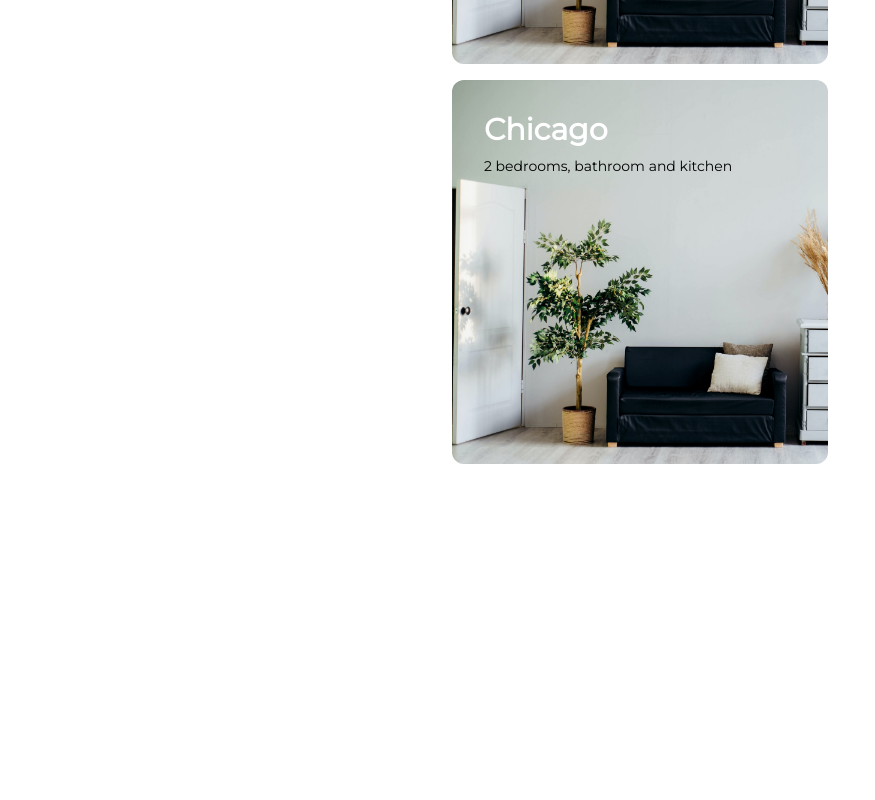
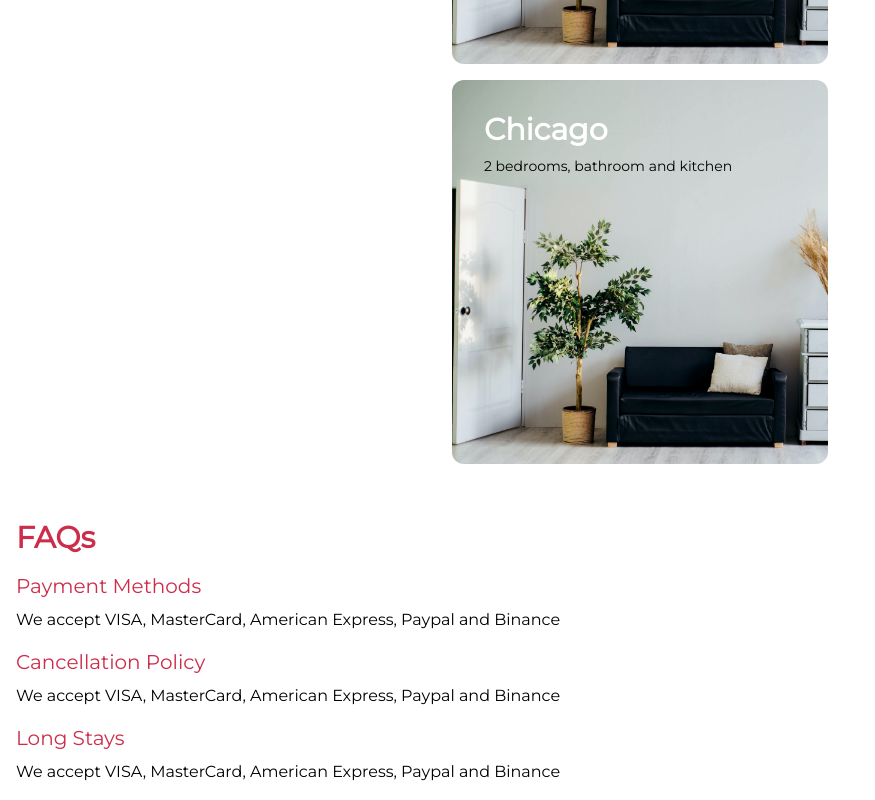
Before and after one commit to cristianiniguez/curso-basico-tailwind, a React (Vite) app: page / in a window 1280 px wide. Shown: the part 1084-1884 px from the top of the page, without its empty margins (0-875 px from the left). Before the commit the page ends 1564 px from the top, so only its background shows below. Built offline with nearby package versions, Linux system fonts and the light colour scheme.

Commit message:
proyecto: seccion de faqs

```diff
--- a/src/App.jsx
+++ b/src/App.jsx
@@ -1,3 +1,4 @@
+import FAQs from './sections/FAQs';
 import Home from './sections/Home';
 import Recommended from './sections/Recommended';
 import TrendingStays from './sections/TrendingStays';
@@ -11,6 +12,7 @@ function App() {
         <Home />
         <Recommended />
         <TrendingStays />
+        <FAQs />
       </main>
       <footer></footer>
     </>
--- /dev/null
+++ b/src/sections/FAQs.jsx
@@ -0,0 +1,30 @@
+const questions = [
+  {
+    question: 'Payment Methods',
+    answer: 'We accept VISA, MasterCard, American Express, Paypal and Binance',
+  },
+  {
+    question: 'Cancellation Policy',
+    answer: 'We accept VISA, MasterCard, American Express, Paypal and Binance',
+  },
+  {
+    question: 'Long Stays',
+    answer: 'We accept VISA, MasterCard, American Express, Paypal and Binance',
+  },
+];
+
+const FAQs = () => {
+  return (
+    <section className='p-4 flex flex-col space-y-4' id='faqs'>
+      <p className='text-3xl text-primary font-semibold mt-6'>FAQs</p>
+      {questions.map(({ question, answer }, i) => (
+        <div key={`question-${i}`}>
+          <p className='text-xl font-medium text-primary'>{question}</p>
+          <p className='text-md pt-2'>{answer}</p>
+        </div>
+      ))}
+    </section>
+  );
+};
+
+export default FAQs;
```
